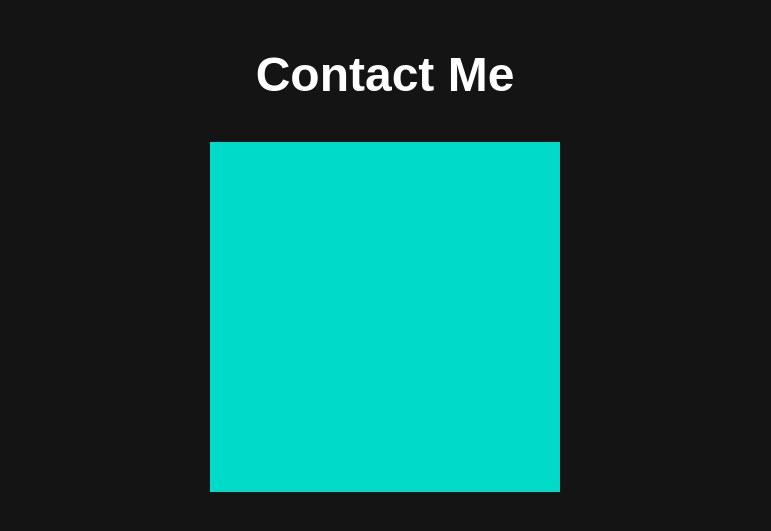
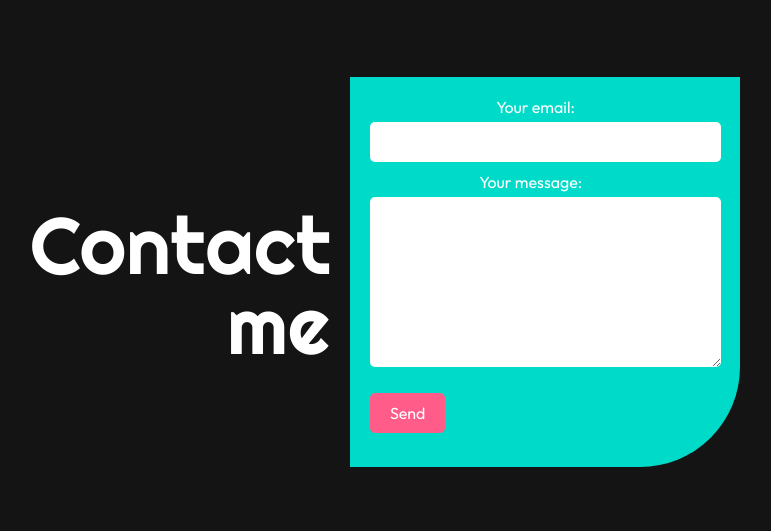
Before and after one commit to GabrielJonesCA/2024-portfolio, a plain HTML site: page index.html in a window 1280 px wide. Shown: the part 1834-2365 px from the top of the page, without its empty margins (255-1026 px from the left). Drawn offline with Linux system fonts and the light colour scheme.

Commit message:
contact box finished

```diff
--- a/index.html
+++ b/index.html
@@ -84,9 +84,24 @@
 
         <!-- Section 3: Contact Me -->
         <section class="contact-section">
-            <h2>Contact Me</h2>
-            <div class="square"></div>
+            <div class="contact-container">
+                <h2 class="contact-heading">Contact me</h2>
+                <div class="contact-box">
+                    <form action="https://formspree.io/f/xkgwzznr" method="POST">
+                        <label>
+                            Your email:
+                            <input type="email" name="email" required>
+                        </label>
+                        <label>
+                            Your message:
+                            <textarea name="message" required></textarea>
+                        </label>
+                        <button type="submit">Send</button>
+                    </form>
+                </div>
+            </div>
         </section>
+
     </main>
 
     <script src="main.js"></script>
--- a/main.css
+++ b/main.css
@@ -291,3 +291,93 @@ h2 {
     transform: translate(-80px, -238px);
 
 }
+
+/* Contact Section */
+.contact-section {
+    padding: 100px 0;
+    background-color: #141414;
+    color: white;
+}
+
+.contact-container {
+    display: flex;
+    justify-content: center;
+    align-items: center;
+    width: 100%;
+}
+
+.contact-heading {
+    font-family: "Righteous", sans-serif;
+    color: white;
+    font-size: 80px; /* Same size as Hello heading */
+    font-weight: 200;
+    margin-right: 20px;
+    line-height: 1;
+    width: 300px;
+    text-align: right;
+}
+
+.contact-box {
+    background-color: #00dbc9;
+    padding: 20px;
+    width: 350px; /* Fixed width like the Hello section */
+    height: 350px; /* Fixed height like the Hello section */
+    color: white;
+    display: flex;
+    flex-direction: column;
+    align-items: center;
+    border-radius: 0 0 100px 0;
+}
+
+.contact-box form {
+    display: flex;
+    flex-direction: column;
+    align-items: flex-start;
+    width: 100%
+     /* Fixed height like the Hello section */
+}
+
+.contact-box label {
+    margin-bottom: 10px;
+    font-family: "Outfit", sans-serif;
+    font-size: 16px;
+}
+
+.contact-box input[type="email"]
+{
+    width: 100%;
+    padding: 10px;
+    margin-top: 5px;
+    border: none;
+    border-radius: 5px;
+    font-family: "Outfit", sans-serif;
+    font-size: 16px;
+}
+
+.contact-box textarea {
+    width: 103%;
+    padding: 10px;
+    margin-top: 5px;
+    border: none;
+    border-radius: 5px;
+    font-family: "Outfit", sans-serif;
+    font-size: 16px;
+    height: 150px;
+
+}
+
+.contact-box button {
+    margin-top: 12px;
+    padding: 10px 20px;
+    background-color: #ff5c8a;
+    border: none;
+    color: white;
+    border-radius: 5px;
+    font-family: "Outfit", sans-serif;
+    font-size: 16px;
+    cursor: pointer;
+}
+
+.contact-box button:hover {
+    background-color: #ff7799;
+}
```
